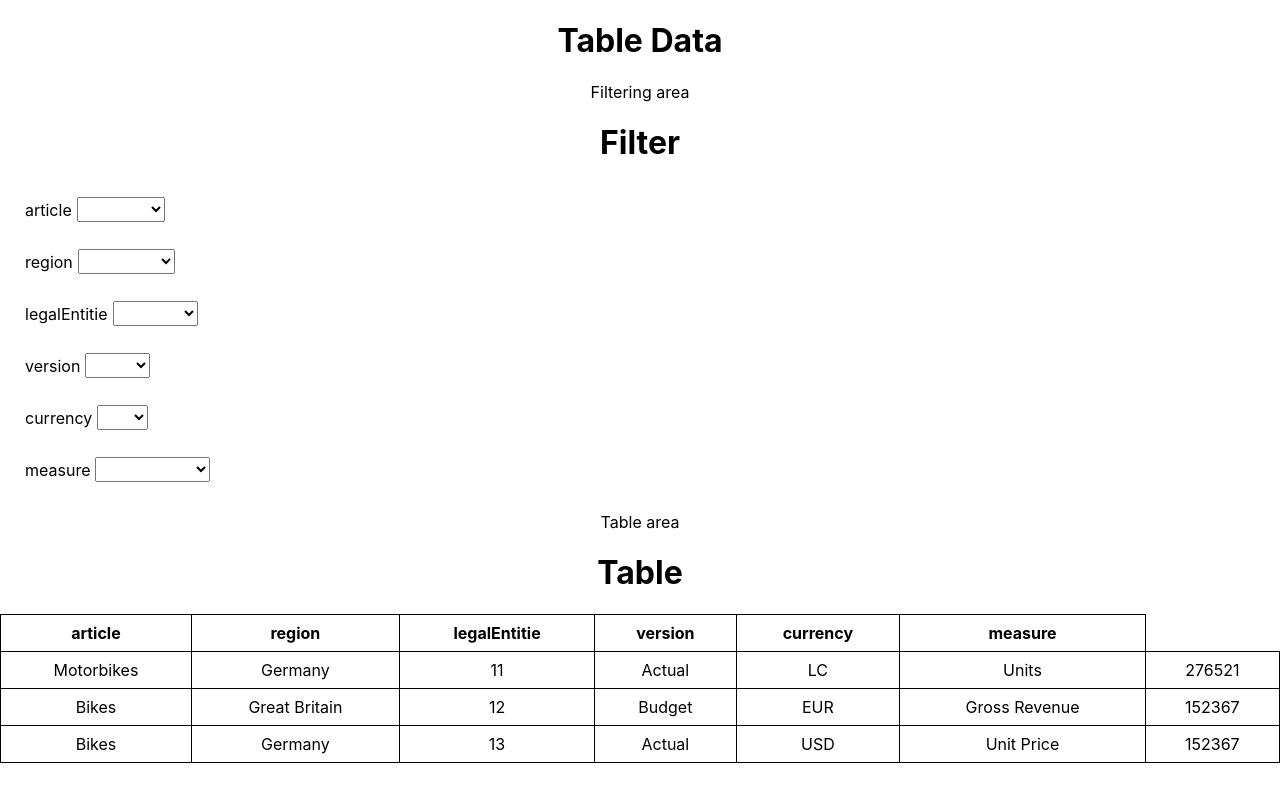
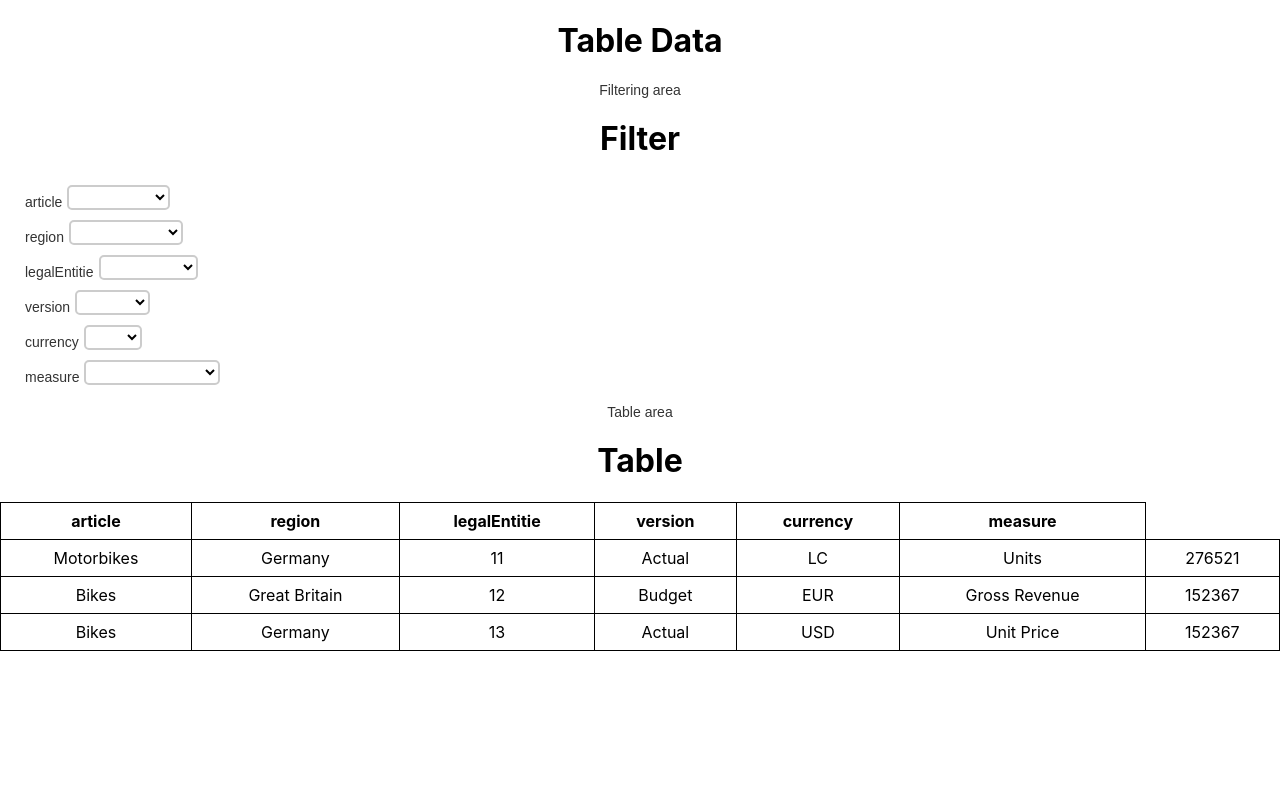
Before and after one commit to Yoloseph/TableDataAssessment, a React (Create React App) app in the folder table-assessment/: page / in a window 1280 px wide. Built offline with nearby package versions, Linux system fonts and the light colour scheme.

Commit message:
Adding the styling variation for the dropdowns

```diff
--- a/table-assessment/src/components/Filter.css
+++ b/table-assessment/src/components/Filter.css
@@ -1,37 +1,31 @@
-table {
-  width: 100%;
-  border-collapse: collapse;
-}
-
-th,
-td {
-  border: 1px solid black;
-  padding: 8px;
-  text-align: center;
-}
-
-.collapse-icon {
-  cursor: pointer;
-}
-
-.hidden {
-  display: none;
-}
-
-.indent {
-  padding-left: 20px;
-}
-
-.expandable {
-  padding-left: 10px;
-}
-
 .dropdown {
   display: flex;
   margin-left: 25px;
 }
 
-.select {
+p {
+  font-size: 14px;
+  font-family: Arial, sans-serif;
+  margin-bottom: 5px;
+  color: #333;
+}
+
+select {
+  border: 2px solid #ccc;
   height: 25px;
   margin: auto auto auto 5px;
+  border-radius: 5px;
+  background-color: white;
+  font-size: 16px;
+  transition: border-color 0.3s, box-shadow 0.3s;
 }
+
+select:hover {
+  border-color: #999;
+}
+
+select:focus {
+  outline: none;
+  border-color: #3867d5;
+  box-shadow: 0 0 3px rgba(119, 119, 119, 0.3);
+}
```
